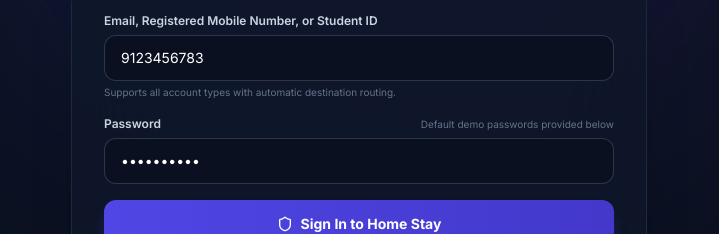
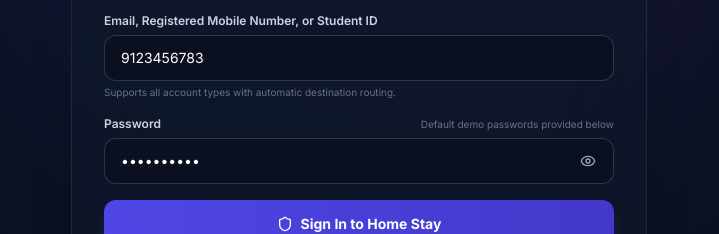
Before and after one commit to homestay7075-lang/homestay, a Next.js app: page /login in a window 1280 px wide. Shown: the part 307-541 px from the top of the page, without its empty margins (281-1000 px from the left). Built offline with nearby package versions, Linux system fonts and the light colour scheme.

Commit message:
feat(auth): add show/hide password toggle on login and profile security

```diff
--- a/app/dashboard/profile/page.tsx
+++ b/app/dashboard/profile/page.tsx
@@ -35,6 +35,8 @@ import {
   ChevronRight,
   ExternalLink,
   Clock,
+  Eye,
+  EyeOff,
 } from 'lucide-react';
 import { HostelSettings, AuditLog } from '@/lib/db/types';
 import { isValidPhoneNumber, PHONE_HTML_PATTERN, PHONE_ERROR_MESSAGE } from '@/lib/utils/phoneValidator';
@@ -119,6 +121,7 @@ function OwnerProfileContent() {
   const [currentPassword, setCurrentPassword] = useState('');
   const [newPassword, setNewPassword] = useState('');
   const [confirmPassword, setConfirmPassword] = useState('');
+  const [showPasswords, setShowPasswords] = useState(false);
   const [twoFactorEnabled, setTwoFactorEnabled] = useState(settings?.twoFactorEnabled || false);
   const [pinLockEnabled, setPinLockEnabled] = useState(settings?.pinLockEnabled || false);
 
@@ -1006,9 +1009,28 @@ function OwnerProfileContent() {
 
             <form onSubmit={handleSaveSecurity} className="space-y-5">
               <div className="p-4 rounded-2xl bg-slate-50 border border-slate-200/80 space-y-4">
-                <div className="flex items-center gap-2 text-xs font-bold text-slate-800 uppercase tracking-wider">
-                  <KeyRound className="w-4 h-4 text-indigo-600" />
-                  Change Account Password
+                <div className="flex items-center justify-between">
+                  <div className="flex items-center gap-2 text-xs font-bold text-slate-800 uppercase tracking-wider">
+                    <KeyRound className="w-4 h-4 text-indigo-600" />
+                    Change Account Password
+                  </div>
+                  <button
+                    type="button"
+                    onClick={() => setShowPasswords(!showPasswords)}
+                    className="flex items-center gap-1.5 text-xs text-indigo-600 hover:text-indigo-800 font-semibold transition px-2 py-1 rounded-lg hover:bg-indigo-50"
+                  >
+                    {showPasswords ? (
+                      <>
+                        <EyeOff className="w-3.5 h-3.5" />
+                        <span>Hide Passwords</span>
+                      </>
+                    ) : (
+                      <>
+                        <Eye className="w-3.5 h-3.5" />
+                        <span>Show Passwords</span>
+                      </>
+                    )}
+                  </button>
                 </div>
 
                 <div className="grid grid-cols-1 sm:grid-cols-3 gap-4">
@@ -1017,10 +1039,10 @@ function OwnerProfileContent() {
                       Current Password
                     </label>
                     <input
-                      type="password"
+                      type={showPasswords ? 'text' : 'password'}
                       value={currentPassword}
                       onChange={(e) => setCurrentPassword(e.target.value)}
-                      placeholder="••••••••"
+                      placeholder={showPasswords ? 'Current password' : '••••••••'}
                       className="w-full px-3.5 py-2 text-xs sm:text-sm border border-slate-300 rounded-xl focus:ring-2 focus:ring-indigo-500 outline-none"
                     />
                   </div>
@@ -1030,10 +1052,10 @@ function OwnerProfileContent() {
                       New Password
                     </label>
                     <input
-                      type="password"
+                      type={showPasswords ? 'text' : 'password'}
                       value={newPassword}
                       onChange={(e) => setNewPassword(e.target.value)}
-                      placeholder="Min 6 characters"
+                      placeholder={showPasswords ? 'New password (min 6 chars)' : 'Min 6 characters'}
                       className="w-full px-3.5 py-2 text-xs sm:text-sm border border-slate-300 rounded-xl focus:ring-2 focus:ring-indigo-500 outline-none"
                     />
                   </div>
@@ -1043,10 +1065,10 @@ function OwnerProfileContent() {
                       Confirm New Password
                     </label>
                     <input
-                      type="password"
+                      type={showPasswords ? 'text' : 'password'}
                       value={confirmPassword}
                       onChange={(e) => setConfirmPassword(e.target.value)}
-                      placeholder="Re-enter password"
+                      placeholder={showPasswords ? 'Confirm new password' : 'Re-enter password'}
                       className="w-full px-3.5 py-2 text-xs sm:text-sm border border-slate-300 rounded-xl focus:ring-2 focus:ring-indigo-500 outline-none"
                     />
                   </div>
--- a/app/login/page.tsx
+++ b/app/login/page.tsx
@@ -19,6 +19,8 @@ import {
   LogOut,
   Sparkles,
   Lock,
+  Eye,
+  EyeOff,
 } from 'lucide-react';
 
 type DemoRole = 'STUDENT' | 'OWNER' | 'WARDEN' | 'STAFF';
@@ -30,6 +32,7 @@ export default function LoginPage() {
 
   const [identifier, setIdentifier] = useState('9123456783');
   const [password, setPassword] = useState('student123');
+  const [showPassword, setShowPassword] = useState(false);
   const [selectedRoleType, setSelectedRoleType] = useState<DemoRole>('STUDENT');
   const [isLoading, setIsLoading] = useState(false);
   const [errorMsg, setErrorMsg] = useState('');
@@ -185,15 +188,28 @@ export default function LoginPage() {
                   Default demo passwords provided below
                 </span>
               </div>
-              <div className="relative">
+              <div className="relative flex items-center">
                 <input
-                  type="password"
+                  type={showPassword ? 'text' : 'password'}
                   required
                   value={password}
                   onChange={(e) => setPassword(e.target.value)}
                   placeholder="••••••••"
-                  className="w-full px-4 py-3 bg-slate-950/90 border border-slate-700/80 rounded-xl text-white text-sm focus:ring-2 focus:ring-indigo-500 focus:border-indigo-500 outline-none transition placeholder:text-slate-600"
+                  className="w-full pl-4 pr-11 py-3 bg-slate-950/90 border border-slate-700/80 rounded-xl text-white text-sm focus:ring-2 focus:ring-indigo-500 focus:border-indigo-500 outline-none transition placeholder:text-slate-600"
                 />
+                <button
+                  type="button"
+                  onClick={() => setShowPassword(!showPassword)}
+                  className="absolute right-3 p-1.5 rounded-lg text-slate-400 hover:text-white hover:bg-slate-800 transition"
+                  title={showPassword ? 'Hide password' : 'Show password'}
+                  aria-label={showPassword ? 'Hide password' : 'Show password'}
+                >
+                  {showPassword ? (
+                    <EyeOff className="w-4 h-4 text-indigo-400" />
+                  ) : (
+                    <Eye className="w-4 h-4 text-slate-400" />
+                  )}
+                </button>
               </div>
             </div>
 
```
Also changed, not shown: 1 other file (tests, documents, lock files or other folders).
